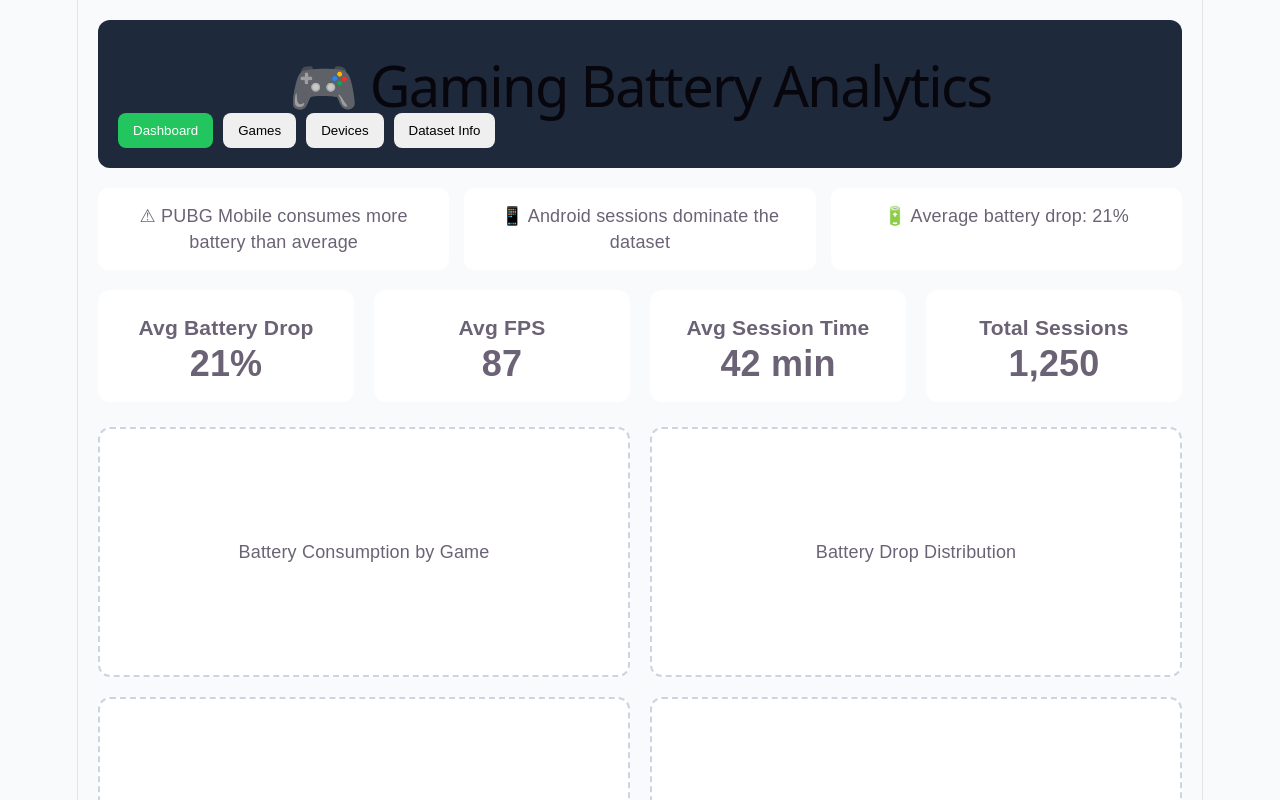
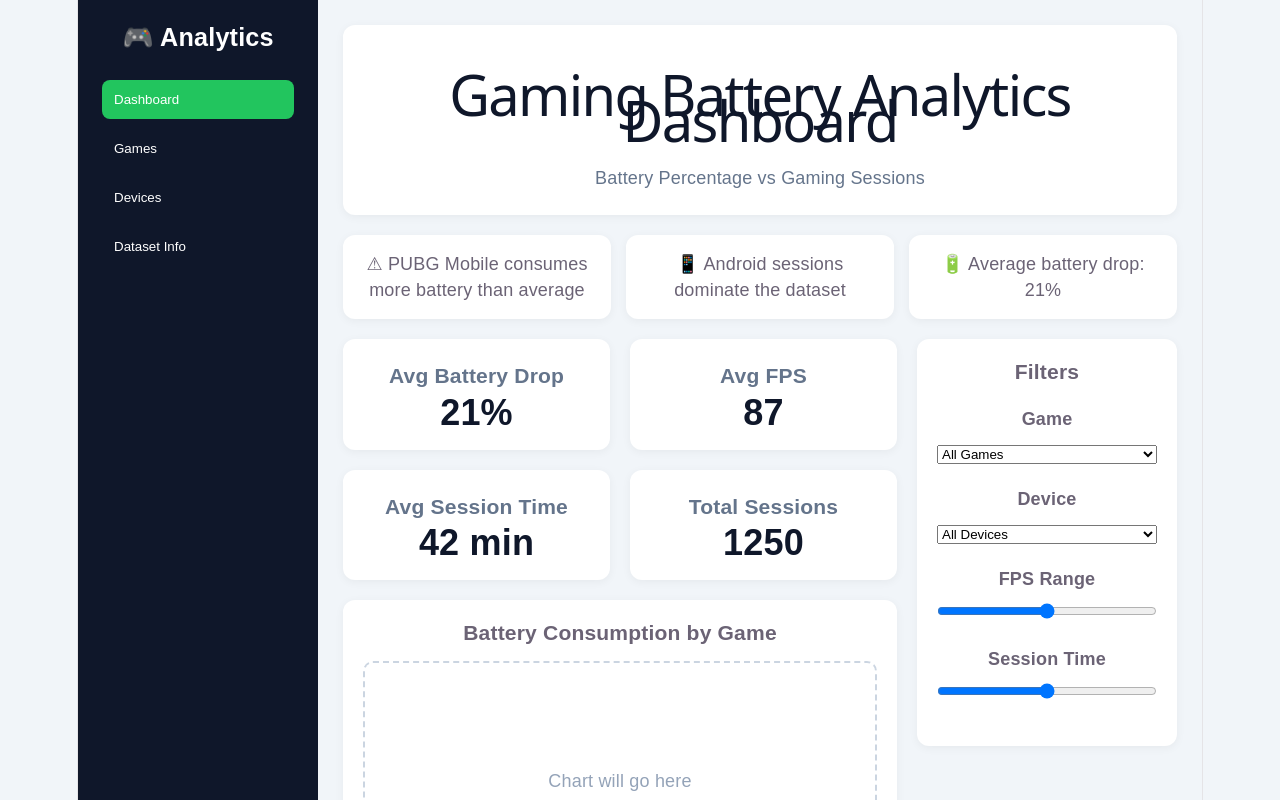
Before and after one commit to alejomore/proyecto2, a React (Vite) app: page / in a window 1280 px wide. Shown: the top 800 px of the page. Built offline with nearby package versions, Linux system fonts and the light colour scheme.

Commit message:
Se refactorizo el diseño y el estilo para mejorar la interfaz de usuario; y se agregó componentes de barra lateral y filtro.

```diff
--- a/src/App.css
+++ b/src/App.css
@@ -5,42 +5,85 @@
 }
 
 body {
-  background: #f8fafc;
-  font-family: Arial, sans-serif;
+  background: #f1f5f9;
+  font-family: Arial, Helvetica, sans-serif;
 }
 
-.app {
-  padding: 20px;
+/* LAYOUT */
+
+.app-layout {
+  display: flex;
+  min-height: 100vh;
 }
 
-.header {
-  background: #1e293b;
+/* SIDEBAR */
+
+.sidebar {
+  width: 240px;
+  background: #0f172a;
   color: white;
-  padding: 20px;
-  border-radius: 12px;
-  margin-bottom: 20px;
+  padding: 24px;
 }
 
-.header h1 {
-  margin-bottom: 15px;
+.sidebar-logo {
+  font-size: 1.4rem;
+  font-weight: bold;
+  margin-bottom: 30px;
 }
 
-.header nav {
+.sidebar-nav {
   display: flex;
+  flex-direction: column;
   gap: 10px;
 }
 
-.header button {
-  padding: 10px 15px;
+.sidebar-nav button {
+  padding: 12px;
   border: none;
+  border-radius: 8px;
+  background: transparent;
+  color: white;
   cursor: pointer;
-  border-radius: 8px;
+  text-align: left;
+  transition: 0.3s;
 }
 
-.active {
-  background: #22c55e;
-  color: white;
+.sidebar-nav button:hover {
+  background: #1e293b;
 }
+
+.sidebar-active {
+  background: #22c55e !important;
+}
+
+/* MAIN */
+
+.main-content {
+  flex: 1;
+  padding: 25px;
+}
+
+/* HEADER */
+
+.dashboard-header {
+  background: white;
+  padding: 24px;
+  border-radius: 12px;
+  margin-bottom: 20px;
+
+  box-shadow: 0 2px 10px rgba(0,0,0,.05);
+}
+
+.dashboard-header h1 {
+  color: #0f172a;
+}
+
+.dashboard-header p {
+  color: #64748b;
+  margin-top: 5px;
+}
+
+/* ALERTS */
 
 .alert-container {
   display: flex;
@@ -51,47 +94,134 @@ body {
 .alert-card {
   flex: 1;
   background: white;
-  padding: 15px;
-  border-radius: 10px;
+  padding: 16px;
+  border-radius: 12px;
+
+  box-shadow: 0 2px 10px rgba(0,0,0,.05);
 }
+
+/* DASHBOARD */
+
+.dashboard-layout {
+  display: flex;
+  gap: 20px;
+}
+
+.dashboard-content {
+  flex: 1;
+}
+
+/* FILTERS */
+
+.filter-panel {
+  width: 260px;
+
+  background: white;
+  padding: 20px;
+
+  border-radius: 12px;
+
+  height: fit-content;
+
+  box-shadow: 0 2px 10px rgba(0,0,0,.05);
+}
+
+.filter-panel h3 {
+  margin-bottom: 20px;
+}
+
+.filter-group {
+  margin-bottom: 20px;
+}
+
+.filter-group label {
+  display: block;
+  margin-bottom: 8px;
+  font-weight: bold;
+}
+
+.filter-group select,
+.filter-group input {
+  width: 100%;
+}
+
+/* KPI */
 
 .kpi-grid {
   display: grid;
-  grid-template-columns: repeat(4, 1fr);
+
+  grid-template-columns:
+    repeat(auto-fit, minmax(200px, 1fr));
+
   gap: 20px;
-  margin-bottom: 25px;
+
+  margin-bottom: 20px;
 }
 
 .kpi-card {
   background: white;
-  padding: 25px;
+  padding: 24px;
+
   border-radius: 12px;
+
   text-align: center;
+
+  box-shadow: 0 2px 10px rgba(0,0,0,.05);
+}
+
+.kpi-card h3 {
+  color: #64748b;
 }
 
 .kpi-card p {
   font-size: 2rem;
   font-weight: bold;
+  color: #0f172a;
   margin-top: 10px;
 }
 
+/* CHARTS */
+
 .charts-grid {
   display: grid;
-  grid-template-columns: repeat(2, 1fr);
+
+  grid-template-columns:
+    repeat(auto-fit, minmax(400px, 1fr));
+
   gap: 20px;
 }
 
-.chart-placeholder {
+.chart-card {
   background: white;
-  min-height: 250px;
+
   border-radius: 12px;
+
   padding: 20px;
+
+  min-height: 320px;
+
+  box-shadow: 0 2px 10px rgba(0,0,0,.05);
+}
+
+.chart-card h3 {
+  margin-bottom: 15px;
+}
+
+.chart-body {
+  height: 240px;
+
   border: 2px dashed #cbd5e1;
+
+  border-radius: 10px;
 
   display: flex;
   justify-content: center;
   align-items: center;
+
+  color: #94a3b8;
 }
+
+/* PAGES */
 
 .page-container {
   display: flex;
--- a/src/App.tsx
+++ b/src/App.tsx
@@ -2,6 +2,7 @@ import { useState } from "react";
 
 import "./App.css";
 
+import SidebarUI from "./components/SidebarUI";
 import HeaderUI from "./components/HeaderUI";
 
 import Dashboard from "./pages/Dashboard";
@@ -30,13 +31,17 @@ function App() {
   };
 
   return (
-    <div className="app">
-      <HeaderUI
+    <div className="app-layout">
+      <SidebarUI
         currentPage={currentPage}
         setCurrentPage={setCurrentPage}
       />
 
-      {renderPage()}
+      <main className="main-content">
+        <HeaderUI />
+
+        {renderPage()}
+      </main>
     </div>
   );
 }
--- /dev/null
+++ b/src/components/ChartCard.tsx
@@ -0,0 +1,19 @@
+interface ChartCardProps {
+  title: string;
+}
+
+function ChartCard({
+  title,
+}: ChartCardProps) {
+  return (
+    <div className="chart-card">
+      <h3>{title}</h3>
+
+      <div className="chart-body">
+        Chart will go here
+      </div>
+    </div>
+  );
+}
+
+export default ChartCard;
--- a/src/components/FilterPanel.tsx
+++ b/src/components/FilterPanel.tsx
@@ -0,0 +1,45 @@
+function FilterPanel() {
+  return (
+    <div className="filter-panel">
+      <h3>Filters</h3>
+
+      <div className="filter-group">
+        <label>Game</label>
+
+        <select>
+          <option>All Games</option>
+        </select>
+      </div>
+
+      <div className="filter-group">
+        <label>Device</label>
+
+        <select>
+          <option>All Devices</option>
+        </select>
+      </div>
+
+      <div className="filter-group">
+        <label>FPS Range</label>
+
+        <input
+          type="range"
+          min="30"
+          max="120"
+        />
+      </div>
+
+      <div className="filter-group">
+        <label>Session Time</label>
+
+        <input
+          type="range"
+          min="0"
+          max="120"
+        />
+      </div>
+    </div>
+  );
+}
+
+export default FilterPanel;
--- a/src/components/HeaderUI.tsx
+++ b/src/components/HeaderUI.tsx
@@ -1,31 +1,15 @@
-interface HeaderUIProps {
-  currentPage: string;
-  setCurrentPage: (page: string) => void;
-}
+function HeaderUI() {
+  return (
+    <header className="dashboard-header">
+      <div>
+        <h1>
+          Gaming Battery Analytics Dashboard
+        </h1>
 
-function HeaderUI({ currentPage, setCurrentPage }: HeaderUIProps) {
-  const pages = [
-    "Dashboard",
-    "Games",
-    "Devices",
-    "Dataset Info",
-  ];
-
-  return (
-    <header className="header">
-      <h1>🎮 Gaming Battery Analytics</h1>
-
-      <nav>
-        {pages.map((page) => (
-          <button
-            key={page}
-            className={currentPage === page ? "active" : ""}
-            onClick={() => setCurrentPage(page)}
-          >
-            {page}
-          </button>
-        ))}
-      </nav>
+        <p>
+          Battery Percentage vs Gaming Sessions
+        </p>
+      </div>
     </header>
   );
 }
--- /dev/null
+++ b/src/components/SidebarUI.tsx
@@ -0,0 +1,42 @@
+interface SidebarProps {
+  currentPage: string;
+  setCurrentPage: (page: string) => void;
+}
+
+function SidebarUI({
+  currentPage,
+  setCurrentPage,
+}: SidebarProps) {
+  const pages = [
+    "Dashboard",
+    "Games",
+    "Devices",
+    "Dataset Info",
+  ];
+
+  return (
+    <aside className="sidebar">
+      <div className="sidebar-logo">
+        🎮 Analytics
+      </div>
+
+      <nav className="sidebar-nav">
+        {pages.map((page) => (
+          <button
+            key={page}
+            className={
+              currentPage === page
+                ? "sidebar-active"
+                : ""
+            }
+            onClick={() => setCurrentPage(page)}
+          >
+            {page}
+          </button>
+        ))}
+      </nav>
+    </aside>
+  );
+}
+
+export default SidebarUI;
--- a/src/pages/Dashboard.tsx
+++ b/src/pages/Dashboard.tsx
@@ -1,11 +1,15 @@
 import AlertUI from "../components/AlertUI";
 import KPIcard from "../components/KPIcard";
+import ChartCard from "../components/ChartCard";
+import FilterPanel from "../components/FilterPanel";
 
 function Dashboard() {
   return (
-    <div>
+    <>
       <AlertUI />
 
+      <div className="dashboard-layout">
+        <div className="dashboard-content">
           <div className="kpi-grid">
             <KPIcard
               title="Avg Battery Drop"
@@ -24,36 +28,23 @@ function Dashboard() {
 
             <KPIcard
               title="Total Sessions"
-          value="1,250"
+              value="1250"
             />
           </div>
 
           <div className="charts-grid">
-        <div className="chart-placeholder">
-          Battery Consumption by Game
+            <ChartCard title="Battery Consumption by Game" />
+            <ChartCard title="Battery Drop Distribution" />
+            <ChartCard title="FPS vs Battery Consumption" />
+            <ChartCard title="Session Time vs Battery Consumption" />
+            <ChartCard title="Android vs iOS Consumption" />
+            <ChartCard title="Sessions by Device Type" />
+          </div>
         </div>
 
-        <div className="chart-placeholder">
-          Battery Drop Distribution
+        <FilterPanel />
       </div>
-
-        <div className="chart-placeholder">
-          FPS vs Battery Consumption
-        </div>
-
-        <div className="chart-placeholder">
-          Session Time vs Battery Consumption
-        </div>
-
-        <div className="chart-placeholder">
-          Android vs iOS Consumption
-        </div>
-
-        <div className="chart-placeholder">
-          Sessions by Device Type
-        </div>
-      </div>
-    </div>
+    </>
   );
 }
 
```
Also changed, not shown: src/components/ChartContainer.tsx (deleted). Lines whose indentation alone changed are shown as unchanged.
